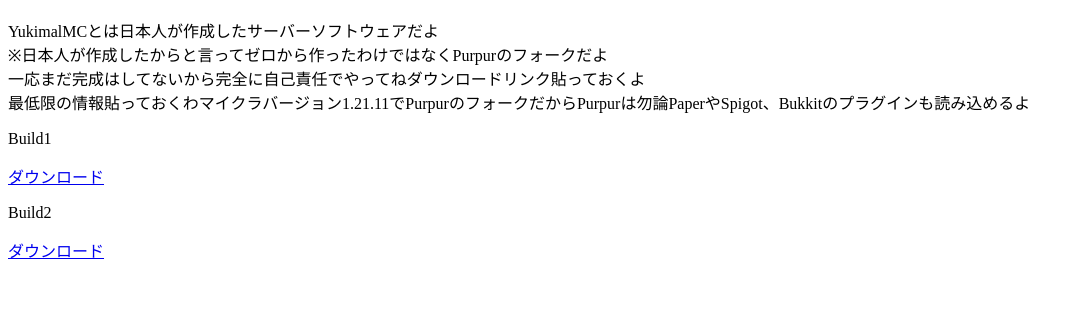
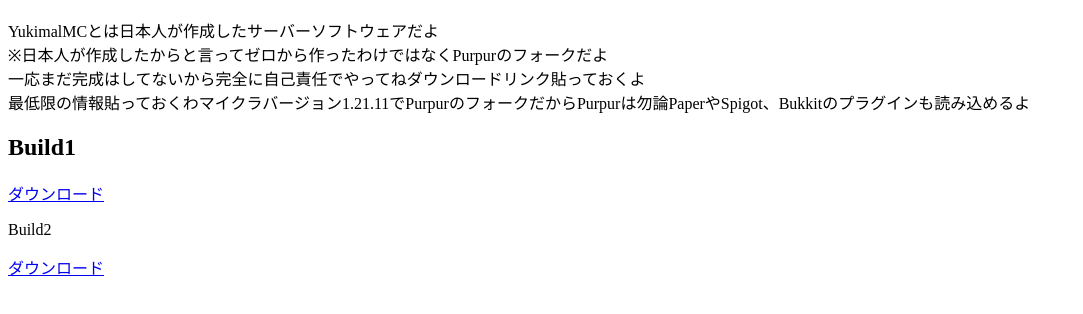
Before and after one commit to yukimaldayo/lab.yukimal.f5.si, a plain HTML site: page yukimalmc/index.html in a window 1280 px wide. Shown: the part 48-362 px from the top of the page, without its empty margins (0-1083 px from the left). Drawn offline with Linux system fonts and the light colour scheme.

Commit message:
Update index.html

```diff
--- a/yukimalmc/index.html
+++ b/yukimalmc/index.html
@@ -4,7 +4,7 @@
 ※日本人が作成したからと言ってゼロから作ったわけではなくPurpurのフォークだよ<br>
 一応まだ完成はしてないから完全に自己責任でやってねダウンロードリンク貼っておくよ<br>
 最低限の情報貼っておくわマイクラバージョン1.21.11でPurpurのフォークだからPurpurは勿論PaperやSpigot、Bukkitのプラグインも読み込めるよ</p>
-<p>Build1</p>
+<h2>Build1</h2>
 <a href="http://file.yukimal.f5.si/yukimalmcbuild1.jar" download>ダウンロード</a>
 <p>Build2</p>
 <a href="http://file.yukimal.f5.si/yukimalmcbuild2.jar" download>ダウンロード</a>
```
